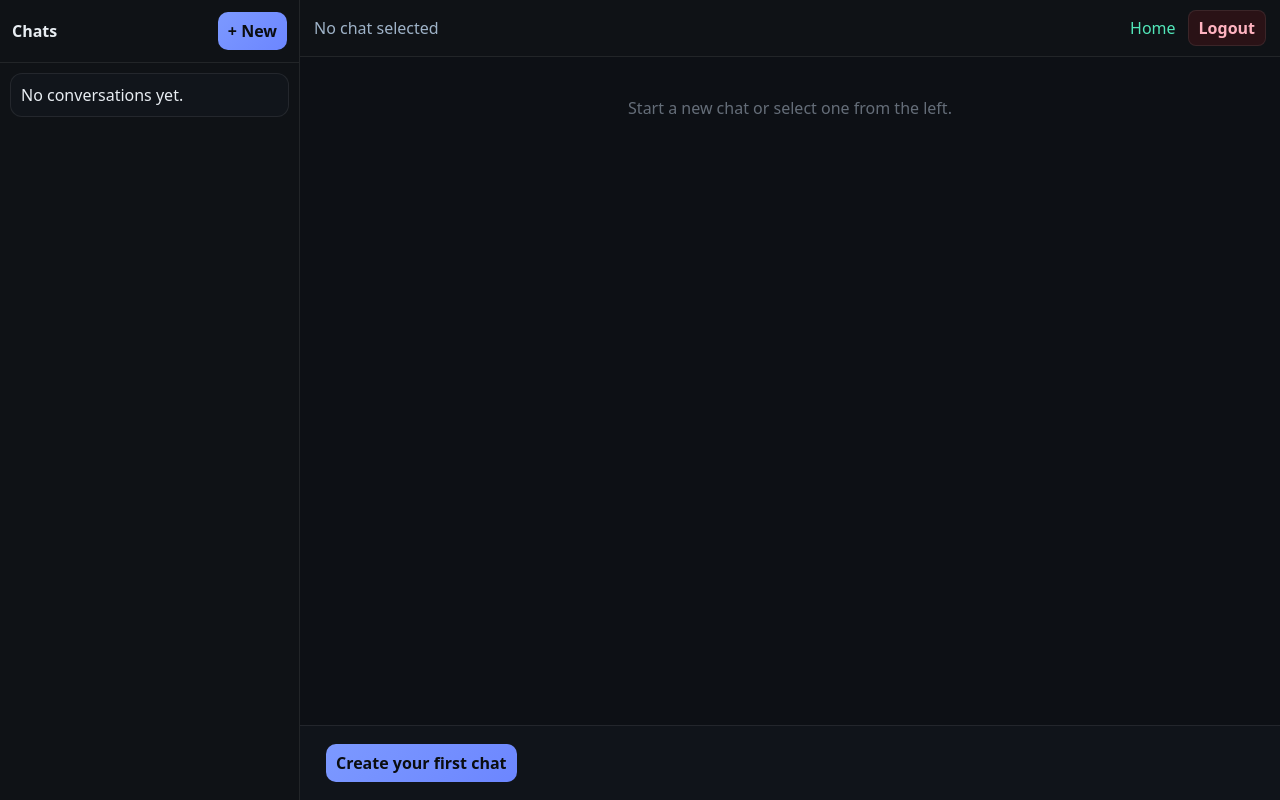
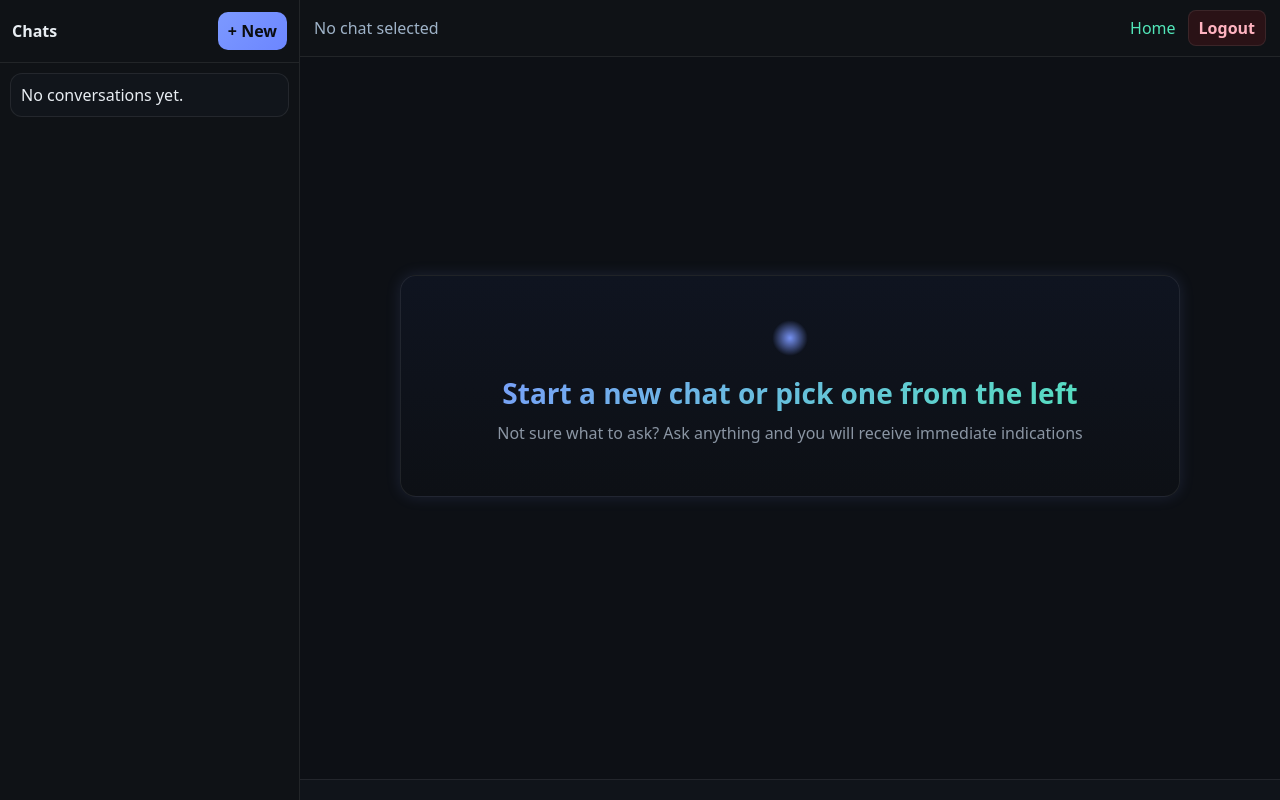
Before and after one commit to Andrei-Mihnea/LLM_Homework, a Flask app: template smart_librarian/templates/index.html in a window 1280 px wide. Run offline with Flask 3, Linux system fonts and the light colour scheme; the template is opened without the code that fills it, so the values that code supplies are empty.

Commit message:
Just made some changes to the main page in html nun much

```diff
--- a/smart_librarian/templates/index.html
+++ b/smart_librarian/templates/index.html
@@ -5,120 +5,103 @@
   <meta charset="utf-8"/>
   <title>Smart Librarian</title>
   <meta name="viewport" content="width=device-width, initial-scale=1"/>
-
   <style>
-    /* ===== Scrollbar (theme-matched) ===== */
-    ::-webkit-scrollbar { width: 10px; height: 10px; }
-    ::-webkit-scrollbar-track { background: var(--bg); }
-    ::-webkit-scrollbar-thumb { background: var(--panel); border-radius: 8px; border: 2px solid var(--bg); }
-    ::-webkit-scrollbar-thumb:hover { background: var(--accent1); }
-    * { scrollbar-width: thin; scrollbar-color: var(--panel) var(--bg); }
+    /* ====== Scrollbar Styling ====== */
+    ::-webkit-scrollbar{width:10px;height:10px}
+    ::-webkit-scrollbar-track{background:var(--bg)}
+    ::-webkit-scrollbar-thumb{background:var(--panel);border-radius:8px;border:2px solid var(--bg)}
+    ::-webkit-scrollbar-thumb:hover{background:var(--accent1)}
+    *{scrollbar-width:thin;scrollbar-color:var(--panel) var(--bg)}
 
     :root{
-      --bg:#0b0d10; --panel:#11151b; --muted:#8a95a3; --text:#e8edf2; --border:rgba(255,255,255,.08);
-      --accent1:#7c99ff; --accent2:#6c86ff; --accent3:#52e6b9; --danger:#ff7b94;
+      --bg:#0b0d10; --panel:#11151b; --muted:#8a95a3; --text:#e8edf2;
+      --border:rgba(255,255,255,.08); --accent1:#7c99ff; --accent2:#6c86ff;
+      --accent3:#52e6b9; --danger:#ff7b94;
+    }
+    *{box-sizing:border-box}
+    html,body{height:100%}
+    body{margin:0;background:var(--bg);color:var(--text);font-family:system-ui,Segoe UI,Inter,Arial}
+
+    /* ====== Layout ====== */
+    .layout{height:100vh;display:grid;grid-template-columns:300px 1fr}
+    @media (max-width:900px){.layout{grid-template-columns:1fr}}
+
+    /* ====== Sidebar ====== */
+    .side{border-right:1px solid var(--border);background:#0f1216;display:flex;flex-direction:column;min-height:0}
+    .side .top{position:sticky;top:0;z-index:5;background:#0f1216;padding:12px;border-bottom:1px solid var(--border);display:flex;justify-content:space-between;align-items:center;gap:8px}
+    .hamburger{display:none;border:1px solid var(--border);background:#121720;color:var(--text);border-radius:8px;padding:8px 10px;cursor:pointer}
+    @media (max-width:900px){
+      .side{position:fixed;inset:0 30% 0 0;max-width:380px;transform:translateX(-100%);transition:transform .25s ease;box-shadow:0 20px 60px rgba(0,0,0,.5)}
+      .side.open{transform:translateX(0)}
+      .backdrop{position:fixed;inset:0;background:rgba(0,0,0,.35);display:none}
+      .backdrop.show{display:block}
+      .hamburger{display:inline-block}
     }
 
-    *{box-sizing:border-box}
-    html,body{height:100%}
-    body{ margin:0; background:var(--bg); color:var(--text); font-family:system-ui,Segoe UI,Inter,Arial; }
+    .btn{display:inline-block;padding:8px 10px;background:linear-gradient(135deg,var(--accent1),var(--accent2));color:#0b0d10;border-radius:10px;text-decoration:none;font-weight:700;white-space:nowrap}
+    .list{padding:10px;display:flex;flex-direction:column;gap:10px;overflow:auto;min-height:0}
+    .row{background:var(--panel);border:1px solid var(--border);border-radius:12px;padding:10px}
+    .row a{color:var(--accent3);text-decoration:none}
+    .row small{color:var(--muted);display:block;margin-top:4px}
+    .row form{margin-top:8px}
+    .danger{padding:6px 8px;border-radius:8px;border:1px solid var(--border);background:#2a1216;color:var(--danger);cursor:pointer}
 
-    /* ===== Layout ===== */
-    .layout{ height:100vh; display:grid; grid-template-columns:300px 1fr; }
-    @media (max-width: 900px){ .layout{ grid-template-columns:1fr } }
+    /* ====== Main / Chat ====== */
+    .main{display:flex;flex-direction:column;min-height:0}
+    .bar{position:sticky;top:0;z-index:5;padding:10px 14px;border-bottom:1px solid var(--border);display:flex;justify-content:space-between;align-items:center;background:#0f1216}
+    .nav-links{display:flex;gap:12px;align-items:center}
+    .logout-btn{padding:6px 10px;border-radius:8px;background:#2a1216;color:#ffb3c0;text-decoration:none;font-weight:600;border:1px solid var(--border)}
 
-    /* ===== Sidebar ===== */
-    .side{
-      border-right:1px solid var(--border);
-      background:#0f1216;
-      display:flex; flex-direction:column; min-height:0;
-    }
-    .side .top{
-      position:sticky; top:0; z-index:5;
-      background:#0f1216;
-      padding:12px; border-bottom:1px solid var(--border);
-      display:flex; justify-content:space-between; align-items:center; gap:8px;
-    }
-    .hamburger{ display:none; border:1px solid var(--border); background:#121720; color:var(--text); border-radius:8px; padding:8px 10px; cursor:pointer; }
-    @media (max-width: 900px){
-      .side{ position:fixed; inset:0 30% 0 0; max-width:380px; transform:translateX(-100%); transition:transform .25s ease; box-shadow:0 20px 60px rgba(0,0,0,.5); }
-      .side.open{ transform:translateX(0) }
-      .backdrop{ position:fixed; inset:0; background:rgba(0,0,0,.35); display:none }
-      .backdrop.show{ display:block }
-      .hamburger{ display:inline-block }
-    }
+    .area{flex:1;min-height:0;position:relative;background:#0d1015}
+    .inner{position:absolute;inset:0 0 64px 0;overflow:auto;padding:16px;display:flex;flex-direction:column;gap:10px}
 
-    .btn{
-      display:inline-block; padding:8px 10px;
-      background:linear-gradient(135deg,var(--accent1),var(--accent2));
-      color:#0b0d10; border-radius:10px; text-decoration:none; font-weight:700; white-space:nowrap;
-    }
-    .list{ padding:10px; display:flex; flex-direction:column; gap:10px; overflow:auto; min-height:0; }
-    .row{ background:var(--panel); border:1px solid var(--border); border-radius:12px; padding:10px; }
-    .row a{ color:var(--accent3); text-decoration:none }
-    .row small{ color:var(--muted); display:block; margin-top:4px }
-    .row form{ margin-top:8px }
-    .danger{ padding:6px 8px; border-radius:8px; border:1px solid var(--border); background:#2a1216; color:var(--danger); cursor:pointer }
+    .bubble{max-width:min(75%,820px);padding:10px 12px;border-radius:14px;border:1px solid var(--border);line-height:1.5;white-space:pre-wrap;word-wrap:break-word}
+    .user{align-self:flex-end;background:#0e1116}
+    .assistant{align-self:flex-start;background:#141a23}
+    .meta{font-size:12px;color:var(--muted);margin:4px 2px}
 
-    /* ===== Main / Chat ===== */
-    .main{ display:flex; flex-direction:column; min-height:0 }
-    .bar{
-      position:sticky; top:0; z-index:5;
-      padding:10px 14px; border-bottom:1px solid var(--border);
-      display:flex; justify-content:space-between; align-items:center; background:#0f1216;
-    }
-    .nav-links{ display:flex; gap:12px; align-items:center }
-    .logout-btn{ padding:6px 10px; border-radius:8px; background:#2a1216; color:#ffb3c0; text-decoration:none; font-weight:600; border:1px solid var(--border) }
-
-    .area{ flex:1; min-height:0; position:relative; background:#0d1015 }
-    .inner{
-      position:absolute; inset:0 0 64px 0; /* space for composer */
-      overflow:auto; padding:16px;
-      display:flex; flex-direction:column; gap:12px;
-    }
-
-    /* === message rows (fixes full-width pills) === */
-    .msg{ display:flex; flex-direction:column; gap:6px; }
-    .msg.user{ align-items:flex-end; }
-    .msg.assistant{ align-items:flex-start; }
-
-    .meta{ font-size:12px; color:var(--muted); margin:0 6px; }
-
-    .bubble{
-      display:inline-block;               /* shrink to content */
-      width:fit-content;                  /* key: no stretching */
-      max-width:min(680px, 85%);          /* wrap long text */
-      padding:10px 12px;
-      border-radius:14px;
-      border:1px solid var(--border);
-      line-height:1.5;
-      white-space:pre-wrap;
-      overflow-wrap:anywhere;
-      background:#141a23;                 /* assistant default */
-    }
-    .msg.user .bubble{ background:#0e1116; }
-
-    .jump{
-      position:absolute; right:16px; bottom:80px; display:none;
-      padding:8px 10px; border-radius:10px; border:1px solid var(--border);
-      background:#111723; color:var(--text); cursor:pointer;
-      box-shadow:0 8px 20px rgba(0,0,0,.35);
-    }
+    .jump{position:absolute;right:16px;bottom:80px;display:none;padding:8px 10px;border-radius:10px;border:1px solid var(--border);background:#111723;color:var(--text);cursor:pointer;box-shadow:0 8px 20px rgba(0,0,0,.35)}
 
     /* Composer */
-    .composer{ position:sticky; bottom:0; z-index:4; padding:10px; border-top:1px solid var(--border); background:#10141a; }
-    form.chat{ display:flex; gap:8px; align-items:flex-end; max-width:1200px; margin:0 auto }
-    .field{ flex:1; display:flex; flex-direction:column; gap:6px }
-    .field label{ font-size:12px; color:var(--muted) }
-    input[type="text"]{ flex:1; background:#0e1116; border:1px solid var(--border); border-radius:10px; color:var(--text); padding:12px }
-    .actions{ display:flex; gap:8px }
-    button.send{
-      padding:12px 14px; border-radius:10px; border:0;
-      background:linear-gradient(135deg,var(--accent1),var(--accent2));
-      color:#0b0d10; font-weight:800; cursor:pointer; white-space:nowrap;
+    .composer{position:sticky;bottom:0;z-index:4;padding:10px;border-top:1px solid var(--border);background:#10141a}
+    form.chat{display:flex;gap:8px;align-items:flex-end;max-width:1200px;margin:0 auto}
+    .field{flex:1;display:flex;flex-direction:column;gap:6px}
+    .field label{font-size:12px;color:var(--muted)}
+    input[type="text"]{flex:1;background:#0e1116;border:1px solid var(--border);border-radius:10px;color:var(--text);padding:12px}
+    .actions{display:flex;gap:8px}
+    button.send{padding:12px 14px;border-radius:10px;border:0;background:linear-gradient(135deg,var(--accent1),var(--accent2));color:#0b0d10;font-weight:800;cursor:pointer;white-space:nowrap}
+
+    /* ====== Fancy empty state ====== */
+    .welcome{position:absolute;inset:0;display:flex;align-items:center;justify-content:center;padding:24px}
+    .welcome-card{
+      max-width:780px;width:100%;text-align:center;padding:36px 30px;border:1px solid var(--border);
+      border-radius:16px;background:linear-gradient(180deg,#0f1420 0%, #0d1015 100%);
+      box-shadow:0 0 22px rgba(124,153,255,.18);animation:glow 3s ease-in-out infinite alternate
     }
-
-    .empty{ opacity:.7; color:var(--muted); padding:24px; text-align:center }
+    @keyframes glow{
+      from{box-shadow:0 0 14px rgba(124,153,255,.12)}
+      to{box-shadow:0 0 28px rgba(124,153,255,.26)}
+    }
+    .sparkle{
+      width:52px;height:52px;margin:0 auto 10px;border-radius:14px;
+      background:radial-gradient(closest-side, var(--accent1), transparent 70%);
+      filter:blur(.6px);opacity:.9;animation:pulse 2.8s ease-in-out infinite
+    }
+    @keyframes pulse{0%{transform:scale(.9);opacity:.75}50%{transform:scale(1);opacity:1}100%{transform:scale(.9);opacity:.75}}
+    .headline{
+      font-size:28px;font-weight:800;margin:0;
+      background:linear-gradient(135deg,var(--accent1),var(--accent3));
+      -webkit-background-clip:text;background-clip:text;color:transparent
+    }
+    .tagline{margin:10px 0 16px;color:var(--muted)}
+    .chips{display:flex;flex-wrap:wrap;gap:10px;justify-content:center}
+    .chip{
+      padding:10px 14px;border-radius:999px;border:1px solid var(--border);background:#121826;
+      color:var(--accent3);cursor:pointer;transition:transform .06s ease, background .15s ease, border-color .15s ease;
+      user-select:none
+    }
+    .chip:hover{transform:translateY(-1px);background:#162032;border-color:rgba(124,153,255,.35)}
+    .hint{margin-top:12px;font-size:12px;color:var(--muted)}
   </style>
 </head>
 <body>
@@ -173,19 +156,26 @@
 
       <div class="area">
         <div class="inner" id="messages">
-          {% if current and current.messages %}
-            {% for m in current.messages %}
-              <div class="msg {% if m.role == 'user' %}user{% else %}assistant{% endif %}">
-                <div class="meta">{{ m.role }}</div>
-                <div class="bubble">{{ m.content }}</div>
+          {% if current %}
+            {% if current.messages %}
+              {% for m in current.messages %}
+                <div class="meta">{{ loop.index }} · {{ m.role }}</div>
+                <div class="bubble {% if m.role == 'user' %}user{% else %}assistant{% endif %}">{{ m.content }}</div>
+              {% endfor %}
+            {% else %}
+              <div class="empty">No messages yet — say hi to start the conversation.</div>
+            {% endif %}
+          {% else %}
+            <div class="welcome">
+              <div class="welcome-card">
+                <div class="sparkle"></div>
+                <h1 class="headline">Start a new chat or pick one from the left</h1>
+                <p class="tagline">Not sure what to ask? Ask anything and you will receive immediate indications</p>
               </div>
-            {% endfor %}
-          {% else %}
-            <div class="empty">Start a new chat or select one from the left.</div>
+            </div>
           {% endif %}
         </div>
-        <button class="jump" id="jump">Jump to latest ↓</button>
-      </div>
+      </div>  <!-- ✅ CLOSE .area here -->
 
       <div class="composer">
         {% if current %}
@@ -198,48 +188,47 @@
               <button class="send" type="submit">Send</button>
             </div>
           </form>
-        {% else %}
-          <div style="padding:8px 16px">
-            <a class="btn" href="/home/new">Create your first chat</a>
-          </div>
         {% endif %}
       </div>
     </main>
   </div>
 
   <script>
-    // ----- Sidebar toggle (mobile) -----
+    // Sidebar toggle
     const sidebar = document.getElementById('sidebar');
     const openSide = document.getElementById('openSide');
     const closeSide = document.getElementById('closeSide');
     const backdrop = document.getElementById('backdrop');
-
     function toggleSide(open){
       if (!sidebar) return;
-      if (open) { sidebar.classList.add('open'); backdrop && backdrop.classList.add('show'); }
+      if (open){ sidebar.classList.add('open'); backdrop && backdrop.classList.add('show'); }
       else { sidebar.classList.remove('open'); backdrop && backdrop.classList.remove('show'); }
     }
     openSide && openSide.addEventListener('click', () => toggleSide(true));
     closeSide && closeSide.addEventListener('click', () => toggleSide(false));
     backdrop && backdrop.addEventListener('click', () => toggleSide(false));
 
-    // ----- Message scrolling helpers -----
+    // Message scroll helpers
     const msgBox = document.getElementById('messages');
-    const jumpBtn = document.getElementById('jump');
-
-    function atBottom(el){ return !el || (el.scrollHeight - el.scrollTop - el.clientHeight) < 20; }
     function scrollToBottom(el){ if (el) el.scrollTop = el.scrollHeight; }
-
     if (msgBox) scrollToBottom(msgBox);
 
-    if (msgBox && jumpBtn){
-      msgBox.addEventListener('scroll', () => {
-        jumpBtn.style.display = atBottom(msgBox) ? 'none' : 'block';
-      });
-      jumpBtn.addEventListener('click', () => scrollToBottom(msgBox));
+    // Prefill after “+ New”
+    function startWith(text){
+      localStorage.setItem('prefill_message', text);
+      window.location.href = '/home/new';
     }
+    (function prefill(){
+      const input = document.getElementById('message');
+      const pref = localStorage.getItem('prefill_message');
+      if (input && pref){
+        input.value = pref;
+        input.focus();
+        localStorage.removeItem('prefill_message');
+      }
+    })();
 
-    // ----- Send via fetch → /home/send (matches HomeController.send) -----
+    // Submit via fetch
     {% if current %}
     const form = document.getElementById('chatForm');
     form?.addEventListener('submit', async (e) => {
@@ -248,40 +237,36 @@
       const text = (input.value || '').trim();
       if (!text) return;
 
-      // optimistic user bubble
-      const userWrap = document.createElement('div');
-      userWrap.className = 'msg user';
-      userWrap.innerHTML = `<div class="meta">you</div><div class="bubble"></div>`;
-      userWrap.querySelector('.bubble').textContent = text;
-      msgBox.appendChild(userWrap);
+      const wrap = document.createElement('div');
+      wrap.innerHTML = `<div class="meta">you</div><div class="bubble user"></div>`;
+      wrap.querySelector('.bubble').textContent = text;
+      msgBox.appendChild(wrap);
       scrollToBottom(msgBox);
       input.value = '';
 
-      try {
-        const res = await fetch(`/home/send`, {
-          method: 'POST',
-          headers: {'Content-Type': 'application/json'},
-          body: JSON.stringify({ message: text })
+      try{
+        const res = await fetch(`/home/api/send`, {
+          method:'POST',
+          headers:{'Content-Type':'application/json'},
+          body:JSON.stringify({message:text})
         });
-
         const isJSON = (res.headers.get('content-type') || '').includes('application/json');
         if (!res.ok || !isJSON) throw new Error('Send failed');
-
         const data = await res.json();
         if (data.error) throw new Error(data.error);
 
-        if (data.assistant_reply) {
-          const aWrap = document.createElement('div');
-          aWrap.className = 'msg assistant';
-          aWrap.innerHTML = `<div class="meta">assistant</div><div class="bubble"></div>`;
-          aWrap.querySelector('.bubble').textContent = data.assistant_reply;
-          msgBox.appendChild(aWrap);
+        if (data.assistant_reply){
+          const a = document.createElement('div');
+          a.innerHTML = `<div class="meta">assistant</div><div class="bubble assistant"></div>`;
+          a.querySelector('.bubble').textContent = data.assistant_reply;
+          msgBox.appendChild(a);
           scrollToBottom(msgBox);
         }
-      } catch (err){
+      }catch{
         const errDiv = document.createElement('div');
-        errDiv.className = 'msg assistant';
-        errDiv.innerHTML = `<div class="meta">assistant</div><div class="bubble" style="border-color:rgba(255,0,0,.3)">Failed to send. Please try again.</div>`;
+        errDiv.className = 'bubble assistant';
+        errDiv.style.borderColor = 'rgba(255,0,0,.3)';
+        errDiv.textContent = 'Failed to send. Please try again.';
         msgBox.appendChild(errDiv);
         scrollToBottom(msgBox);
       }
```
